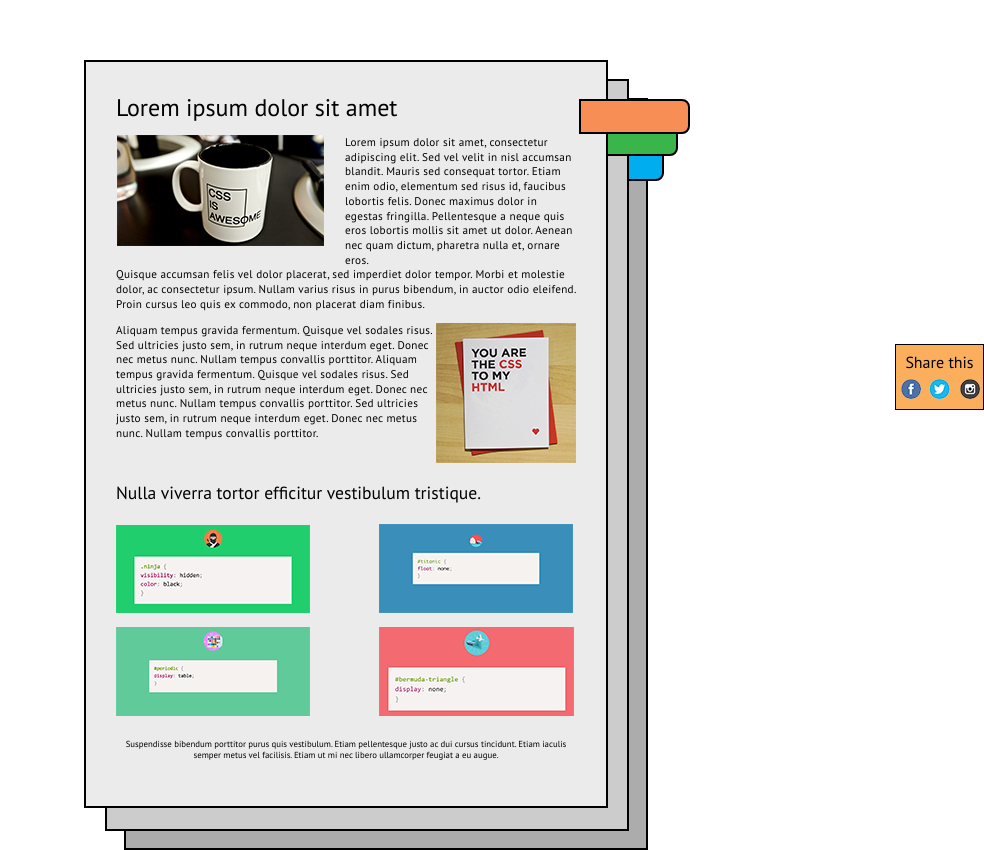
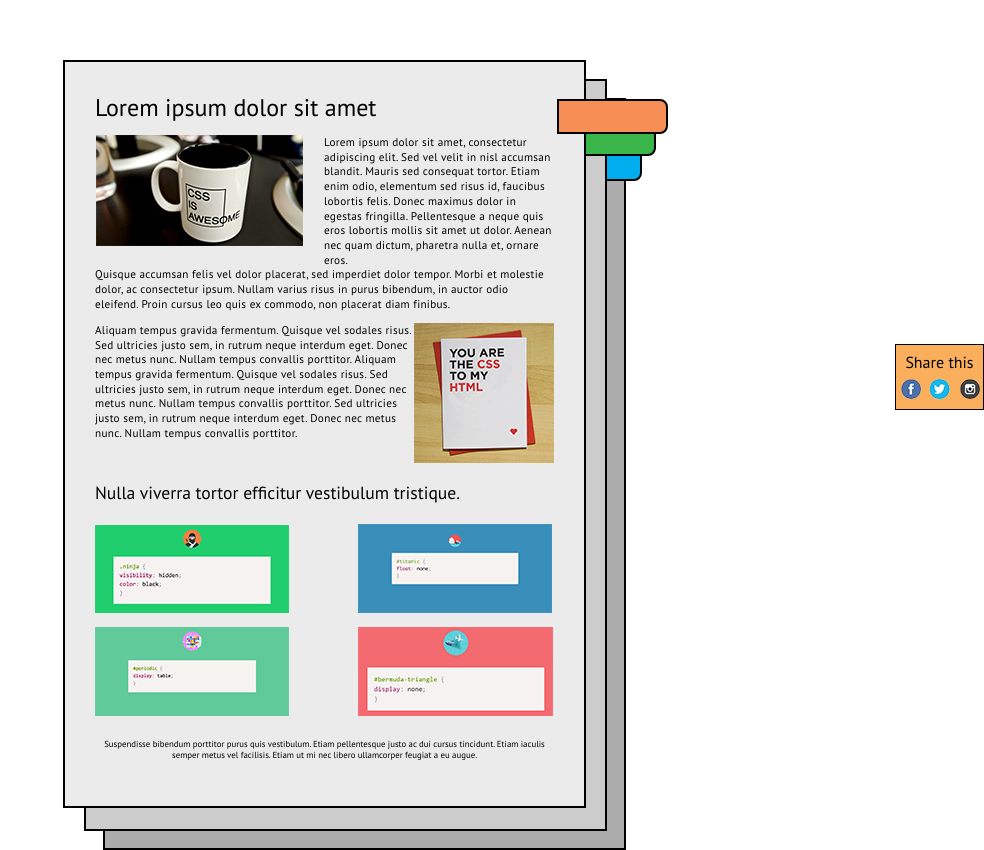
Before and after one commit to selenasunny/positioning_and_floats, a plain HTML site: page index.html in a window 1280 px wide. Shown: the part 140-990 px from the top of the page, without its empty margins (296-1280 px from the left). Drawn offline with Linux system fonts and the light colour scheme.

Commit message:
positioning_and_floats:change width

```diff
--- a/css/style.css
+++ b/css/style.css
@@ -6,7 +6,7 @@ body {
 }
 
 .main {
-	width: 520px;
+	width: 562px;
 	margin: 200px auto 0;
 	position: relative;
 }
@@ -14,7 +14,7 @@ body {
 
 .page {
 	border: 2px solid #000;
-	width: 100%;
+	width: 519px;
 	height: 100%;
 }
 
```
